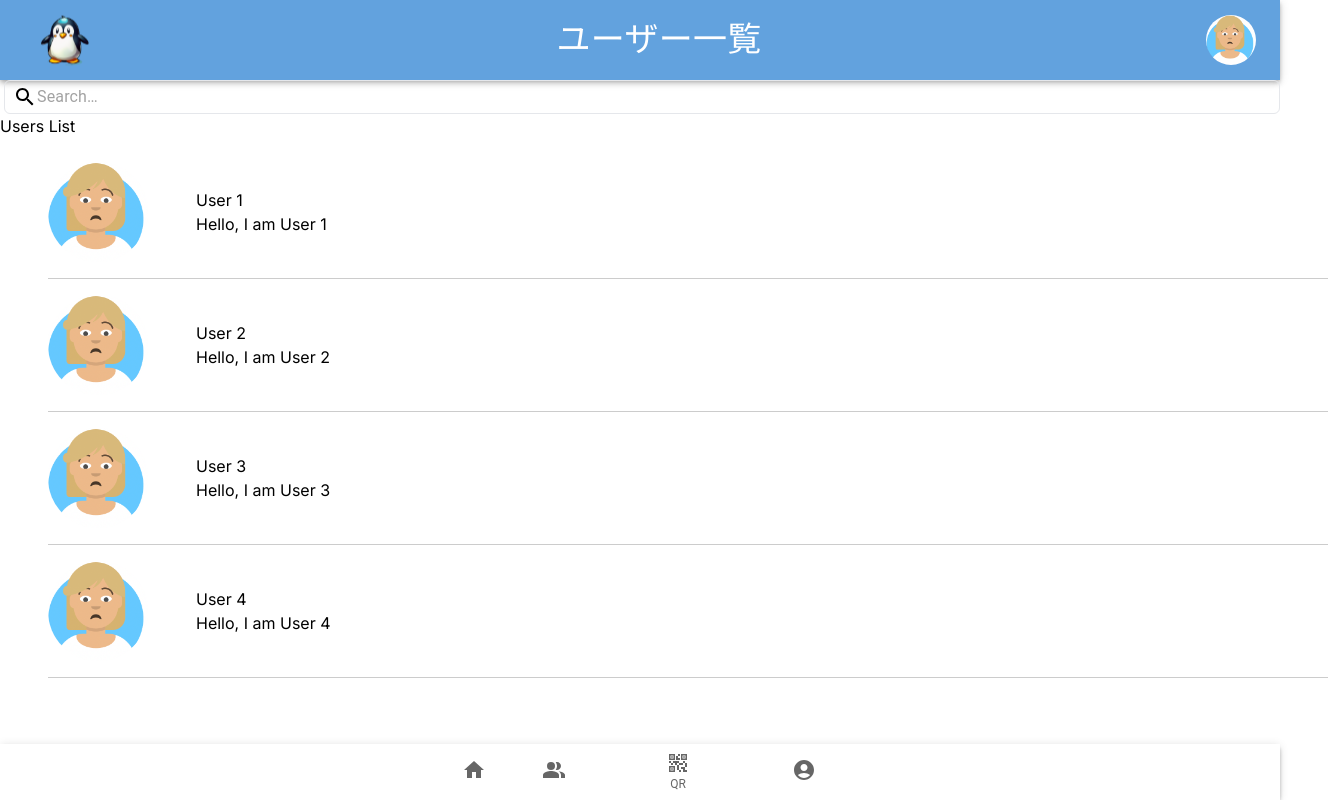
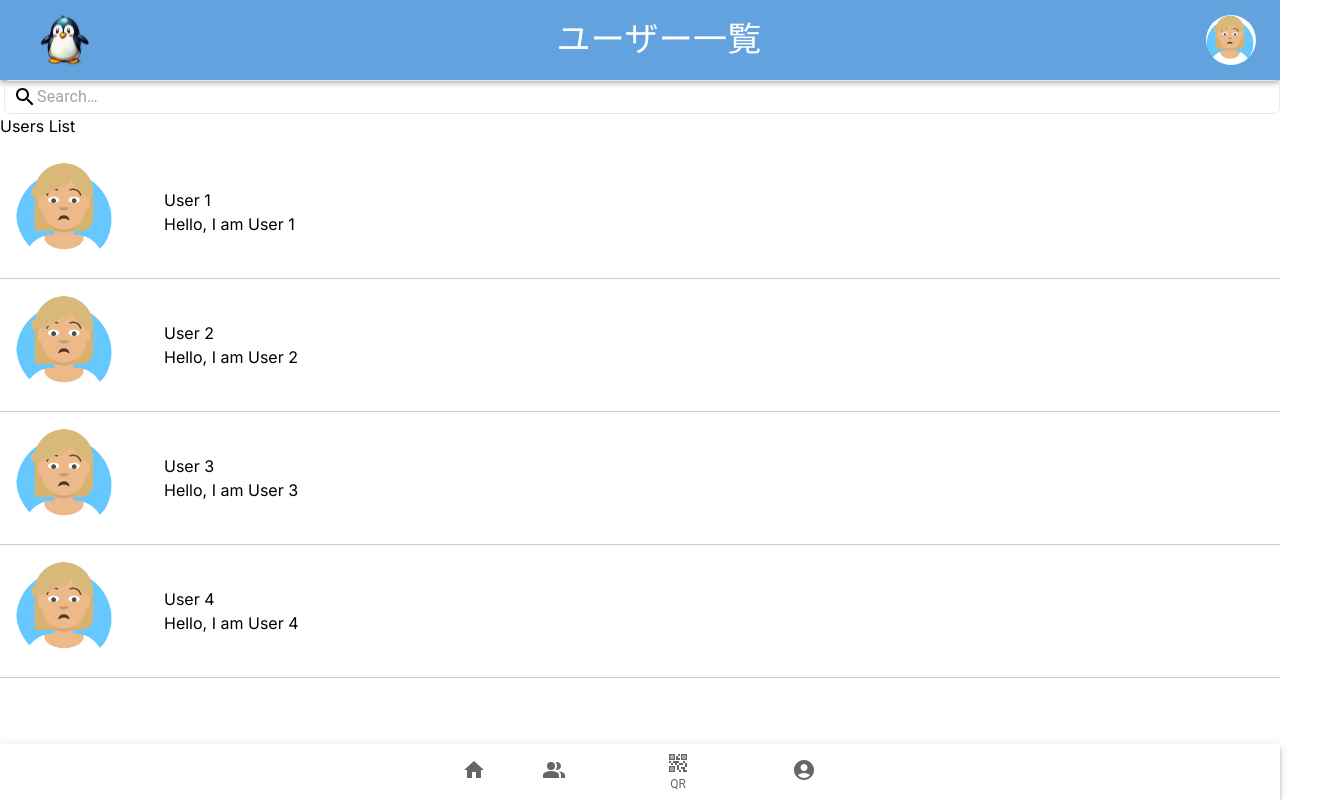
Before and after one commit to takahara-morpet/-frontend, a Next.js app: page /users in a window 1280 px wide. Shown: the whole page, 1328 px wide, since content can reach past the window. Built offline with nearby package versions, Linux system fonts and the light colour scheme.

Commit message:
🩹 user-listを少し修正（margin → padding）

```diff
--- a/src/app/atoms/user-item.tsx
+++ b/src/app/atoms/user-item.tsx
@@ -17,9 +17,8 @@ export const ListUserItem: React.FC<ListUserItemProps> = ({
 }): JSX.Element => {
     return (
         <MuiListItem style={{
-            padding: '1rem 0',
+            padding: '1rem',
             borderBottom: '1px solid #ccc',
-            marginLeft: '3rem',
         }}>
             <Avatar
                 src={imageUri}
```
